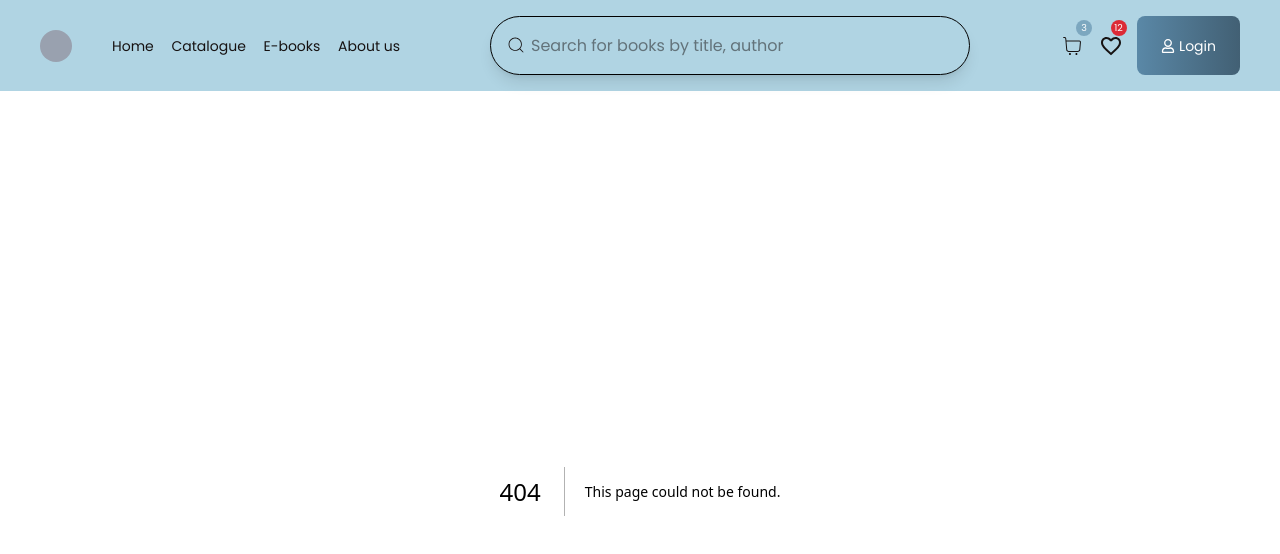
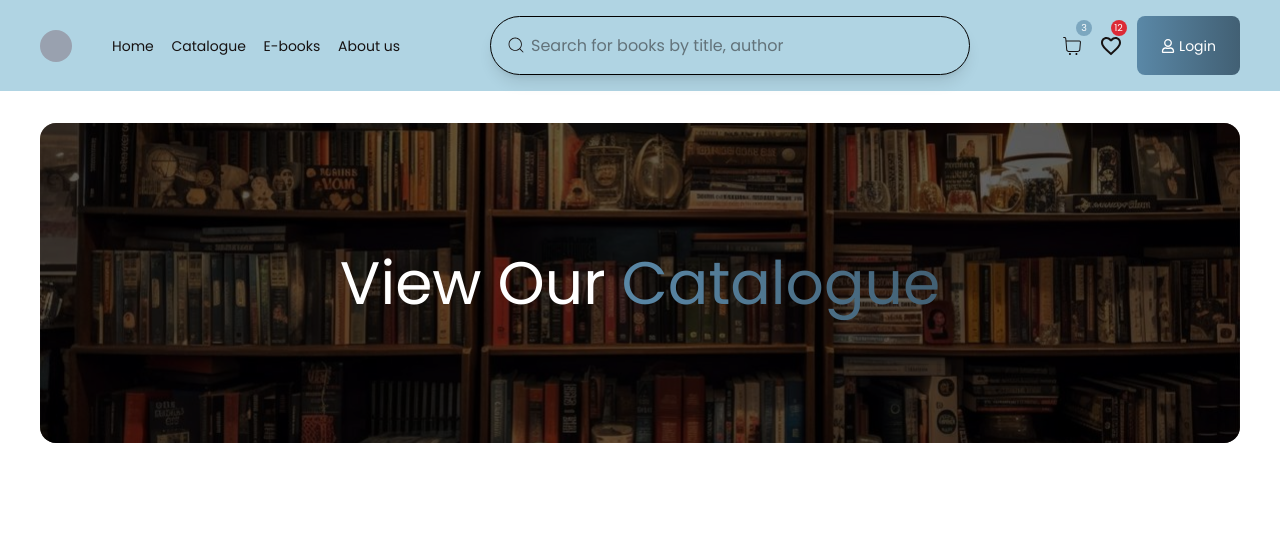
Before and after one commit to AgileMinds48/bible_bookministry-frontend, a Next.js app: page /catalogue in a window 1280 px wide. Before the commit this address had no page. Shown: the top 554 px of the page. Built offline with nearby package versions, Linux system fonts and the light colour scheme.

Commit message:
add header

```diff
--- /dev/null
+++ b/app/catalogue/page.tsx
@@ -0,0 +1,12 @@
+import CatalogueHeader from '@/components/Catalog/CatalogueHeader'
+import React from 'react'
+
+const page = () => {
+  return (
+    <div>
+      <CatalogueHeader/>
+    </div>
+  )
+}
+
+export default page
--- /dev/null
+++ b/components/Catalog/CatalogueHeader.tsx
@@ -0,0 +1,18 @@
+import { header } from '@/public'
+import Image from 'next/image'
+import React from 'react'
+
+const catalogueHeader = () => {
+  return (
+    <section className="px-10 p-8 poppins">
+      <div className='h-[20em] rounded-2xl w-full relative before:absolute before:inset-0 before:bg-black/60 before:rounded-2xl'>
+        <Image src={header} alt="bg" className='w-full h-full object-cover rounded-2xl' />
+        <div className='absolute inset-0 text-white  text-6xl  flex items-center justify-center'>
+          <p>View Our <span className='text-transparent bg-clip-text bg-gradient-to-r from-[#5a88a7] to-[#426074]'> Catalogue </span></p>
+        </div>
+      </div>
+    </section>
+  )
+}
+
+export default catalogueHeader
```
Also changed, not shown: public/Catalogue/header.jpg (added).
